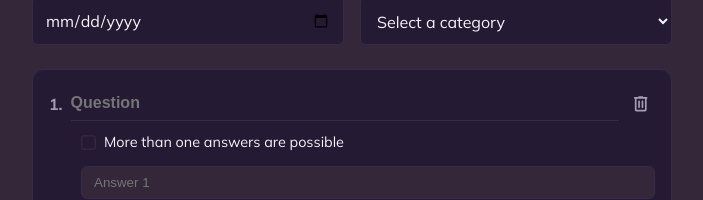
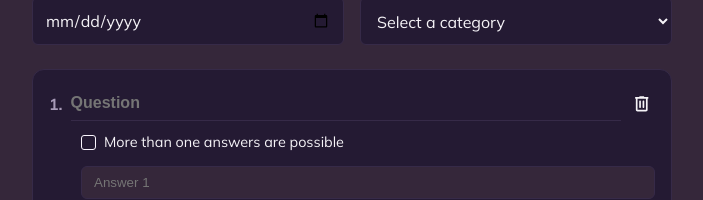
Before and after one commit to NouBou1/pollApp, an Angular app in the folder pollApp/: page /create-survey in a window 1280 px wide. Shown: the part 437-637 px from the top of the page, without its empty margins (0-703 px from the left). Built offline with nearby package versions, Linux system fonts and the light colour scheme; a web font is replaced by a local one.

Commit message:
style(shared): match delete icon and checkbox to Figma
The delete icon is white by default and shows the peach hover tile from
the Figma reference. The unchecked checkbox gets a light CSS outline so
it stays visible on dark backgrounds.

```diff
--- a/pollApp/src/app/shared/components/checkbox/checkbox.scss
+++ b/pollApp/src/app/shared/components/checkbox/checkbox.scss
@@ -15,14 +15,18 @@
     width: 15px;
     height: 15px;
     flex-shrink: 0;
-    background: url('/assets/checkbox-unchecked.png') center / contain no-repeat;
+    border: 1.5px solid var(--color-card-bg);
+    border-radius: 3px;
+    background: center / contain no-repeat;
   }
 
   &:hover input:not(:checked) + &__box {
+    border: none;
     background-image: url('/assets/checkbox-hover.svg');
   }
 
   input:checked + &__box {
+    border: none;
     background-image: url('/assets/checkbox-checked.svg');
   }
 
--- a/pollApp/src/app/shared/components/close-icon-button/close-icon-button.scss
+++ b/pollApp/src/app/shared/components/close-icon-button/close-icon-button.scss
@@ -1,22 +1,24 @@
 .close-icon-button {
   display: inline-flex;
+  flex-shrink: 0;
   align-items: center;
   justify-content: center;
-  width: 28px;
-  height: 28px;
+  width: 26px;
+  height: 26px;
   padding: 0;
   border: none;
-  border-radius: 50%;
+  border-radius: 3px;
   background: transparent;
-  color: var(--color-text-secondary);
+  color: var(--color-text-primary);
   cursor: pointer;
   transition:
     color 0.15s ease,
     background 0.15s ease;
 
+  // Figma "icon delete / hover": white tile under #FFB770 at 60%.
   &:hover {
-    color: var(--color-danger);
-    background: var(--color-bg-elevated-hover);
+    color: var(--color-accent-contrast);
+    background: #ffd4a9;
   }
 
   &--on-light {
```
